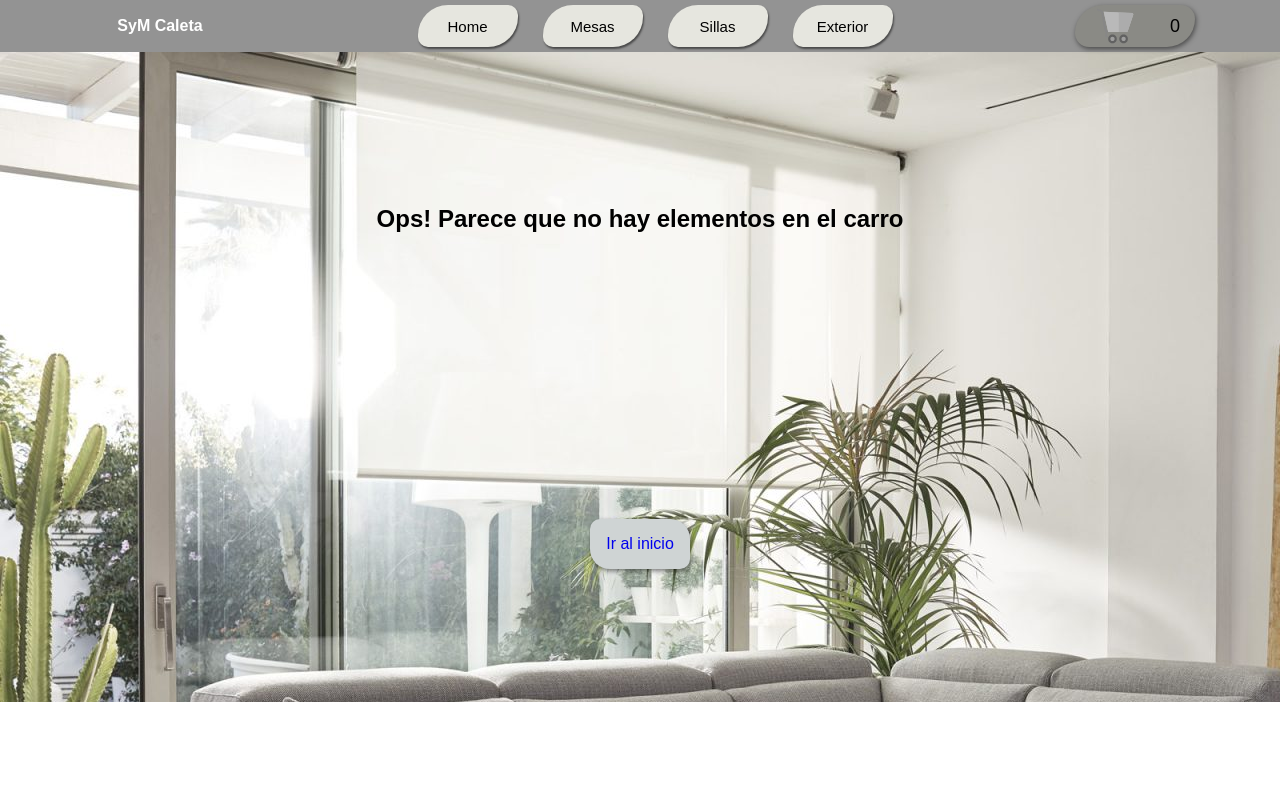
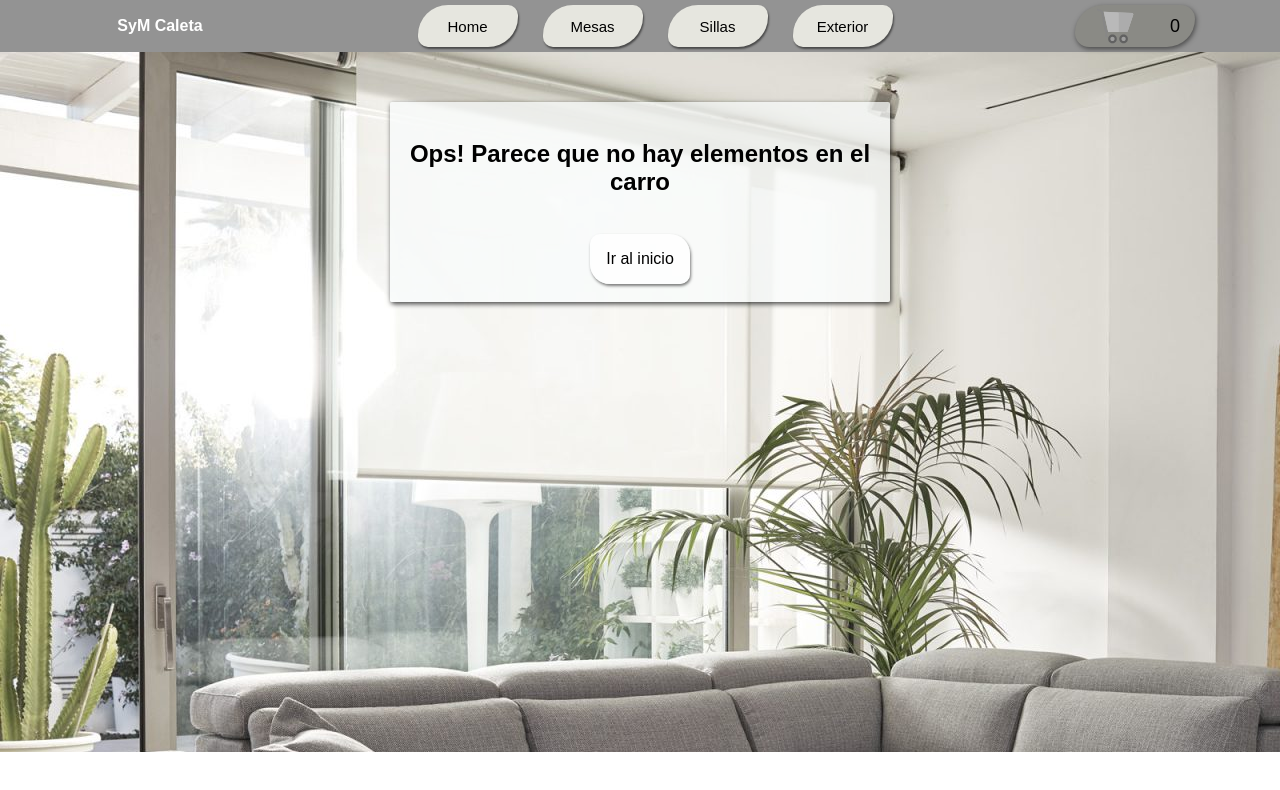
Before and after one commit to urielmilgron/ecommercemilgron, a React (Create React App) app: page /cart in a window 1280 px wide. Shown: the top 790 px of the page. Built offline with nearby package versions, Linux system fonts and the light colour scheme; a web font is replaced by a local one.

Commit message:
cssChanges

```diff
--- a/src/Components/Cart/Cart.css
+++ b/src/Components/Cart/Cart.css
@@ -1,22 +1,28 @@
 @import url("https://fonts.googleapis.com/css2?family=Fira+Sans+Condensed:wght@300&display=swap");
-.mainCart {
+.mainCart,
+.containerMainCart,
+.divTitleCart {
   display: flex;
   flex-direction: column;
   justify-content: space-around;
   align-items: center;
+  height: auto;
+}
+.finalPrice,
+.linkCart,
+.divCartitle {
+  display: flex;
+  justify-content: center;
+  align-items: center;
+}
+.mainCart {
   background-image: url("../../../public/images/sofa-modelo-genio.jpeg");
-  min-height: 650px;
-  height: auto;
+  min-height: 700px;
 }
 .containerMainCart {
   background-color: rgba(209, 209, 209, 0.63);
-  display: flex;
-  flex-direction: column;
-  justify-content: space-around;
-  align-items: center;
   width: 95%;
   min-height: 650px;
-  height: auto;
 }
 .divCartitle {
   width: 200px;
@@ -24,32 +30,33 @@
   border-radius: 10px;
   height: 52px;
   margin: 15px;
-  display: flex;
-  justify-content: center;
-  align-items: center;
   box-shadow: 1px 2px 5px 0px rgba(0, 0, 0, 0.5);
 }
 .titleCart,
 .linkCart {
   font-family: "Fira Sans Condensed", sans-serif;
 }
+.divTitleCart {
+  background-color: rgba(250, 252, 252, 0.703);
+  justify-content: space-evenly;
+  margin-bottom: 400px;
+  box-shadow: 1px 2px 5px 0px rgba(0, 0, 0, 0.727);
+  width: 500px;
+  height: 200px;
+  border-radius: 2px;
+}
 .finalPrice {
   background-color: rgba(229, 228, 228, 0.938);
   box-shadow: 1px 2px 5px 0px rgba(0, 0, 0, 0.727);
   border-radius: 10px;
-  display: flex;
-  justify-content: center;
-  align-items: center;
   font-size: 20px;
   width: 170px;
   height: 42px;
 }
 .linkCart {
-  background-color: rgb(207, 212, 212);
-  display: flex;
-  justify-content: center;
-  align-items: center;
-  box-shadow: 1px 2px 5px 0px rgba(0, 0, 0, 0.5);
+  background-color: rgba(255, 255, 255, 0.793);
+  color: black;
+  box-shadow: 1px 2px 3px 0px rgba(0, 0, 0, 0.5);
   border-radius: 10px 20px;
   width: 100px;
   height: 50px;
--- a/src/Components/Cart/Cart.js
+++ b/src/Components/Cart/Cart.js
@@ -10,12 +10,14 @@ const Cart = () => {
   if (cart.length === 0) {
     return (
       <main className="mainCart">
+        <div className="divTitleCart">
         <h2 className="titleCart">
           Ops! Parece que no hay elementos en el carro
         </h2>
         <Link to="/" className="linkCart">
           Ir al inicio
         </Link>
+        </div>
       </main>
     );
   }
--- a/src/Components/Checkout/Checkout.css
+++ b/src/Components/Checkout/Checkout.css
@@ -1,18 +1,22 @@
 @import url("https://fonts.googleapis.com/css2?family=Fira+Sans+Condensed:wght@300&display=swap");
-.divForm {
-  height: 500px;
+.divForm,
+.formCheck {
   display: flex;
   flex-direction: column;
+  align-items: center;
+  border-radius: 10px;
+}
+.divForm {
+  margin-top: 20px;
+  background-color: rgba(211, 211, 211, 0.9);
+  height: 500px;
+  width: 600px;
   justify-content: space-evenly;
-  align-items: center;
 }
 .formCheck {
   height: 60%;
-  width: 40%;
-  display: flex;
-  flex-direction: column;
-  justify-content: space-between;
-  align-items: center;
+  width: 70%;
+  justify-content: space-around;
 }
 .divInput {
   display: flex;
@@ -22,7 +26,7 @@
   height: 10%;
 }
 .labelForm {
-  width: 20%;
+  width: 30%;
   font-family: "Fira Sans Condensed", sans-serif;
 }
 .inputForm {
@@ -39,11 +43,14 @@
 }
 .createOrd {
   height: 15%;
+  width: 25%;
+  background-color: rgb(235, 235, 235);
 }
 .obligatory {
   transition: all 3s;
   font-family: "Fira Sans Condensed", sans-serif;
-  background-color: bisque;
+  color: white;
+  background-color: rgb(255, 48, 48);
   width: 25%;
   border-radius: 2px 5px;
   font-size: 12px;
--- a/src/Components/Item/Item.css
+++ b/src/Components/Item/Item.css
@@ -14,17 +14,19 @@
 .Card:hover {
   box-shadow: 1px 4px 8px 0px rgba(79, 38, 38, 0.5);
 }
-.TitleCard {
-  height: 45px;
+.TitleCard,
+.ImgCard,
+.StockCard,
+.ButtonCard {
   display: flex;
   justify-content: center;
   align-items: center;
 }
+.TitleCard {
+  height: 45px;
+}
 .ImgCard {
   height: 50%;
-  display: flex;
-  justify-content: center;
-  align-items: center;
 }
 .ImgCard img {
   width: 95%;
@@ -34,9 +36,6 @@
 }
 .ButtonCard {
   height: 20%;
-  display: flex;
-  justify-content: center;
-  align-items: center;
 }
 .ButtonDetails {
   background-color: rgba(241, 241, 241, 0.802);
@@ -45,7 +44,4 @@
 }
 .StockCard {
   height: 14.8%;
-  display: flex;
-  justify-content: center;
-  align-items: center;
 }
--- a/src/Components/ItemDetail/ItemDetail.css
+++ b/src/Components/ItemDetail/ItemDetail.css
@@ -7,15 +7,20 @@
   flex-direction: column;
   align-items: center;
 }
-.titleDetail {
-  width: 100%;
+.titleDetail,
+.detailImg,
+.detailDescription,
+.detailPrice,
+.detailFooter,
+.link {
   display: flex;
   justify-content: center;
 }
+.titleDetail {
+  width: 100%;
+}
 .detailImg {
   width: 50%;
-  display: flex;
-  justify-content: center;
 }
 .detailImg img {
   width: 300px;
@@ -37,8 +42,6 @@
   align-items: center;
 }
 .detailDescription {
-  display: flex;
-  justify-content: center;
   width: auto;
   align-items: center;
   height: 30%;
@@ -47,16 +50,12 @@
 }
 
 .detailPrice {
-  display: flex;
-  justify-content: center;
   width: 30%;
   height: 20%;
   border-radius: 5px 10px;
   background-color: rgba(255, 255, 255, 0.627);
 }
 .detailFooter {
-  display: flex;
-  justify-content: center;
   align-items: center;
   width: 50%;
   height: 45%;
@@ -65,8 +64,6 @@
   margin: 0;
   background-color: rgb(228, 228, 228);
   color: black;
-  display: flex;
-  justify-content: center;
   align-items: center;
   border-radius: 10px 20px;
   box-shadow: 1px 2px 5px 0px rgba(0, 0, 0, 0.5);
--- a/src/Components/ItemDetailContainer/ItemDetailContainer.css
+++ b/src/Components/ItemDetailContainer/ItemDetailContainer.css
@@ -7,7 +7,6 @@
 .mainLoading {
   display: flex;
   justify-content: center;
-
   align-items: center;
 }
 .loader {
--- a/src/Components/ItemListContainer/ItemListContainer.css
+++ b/src/Components/ItemListContainer/ItemListContainer.css
@@ -2,14 +2,16 @@
 
 main {
   margin: 0;
-  min-height: 650px;
+  height: 700px;
   display: flex;
   justify-content: center;
   align-items: flex-start;
   background-image: url("../../../public/images/sofa-modelo-genio.jpeg");
 }
 .containerList {
+  background-color: rgba(255, 246, 228, 0.461);
   width: 95%;
+  height: 100%;
   display: flex;
   flex-direction: column;
 }
--- a/src/Components/Navbar/Navbar.css
+++ b/src/Components/Navbar/Navbar.css
@@ -2,10 +2,13 @@
 * {
   text-decoration: none;
 }
-.Navbar {
+.Navbar,
+.Categorias {
   display: flex;
   justify-content: space-around;
   align-items: center;
+}
+.Navbar {
   background-color: rgb(147, 147, 147);
   height: 52px;
 }
@@ -24,10 +27,7 @@
   color: rgb(217, 217, 210, 85);
 }
 .Categorias {
-  display: flex;
   height: 100%;
-  align-items: center;
-  justify-content: space-around;
   width: 500px;
 }
 .ButtonsCategory {
```
